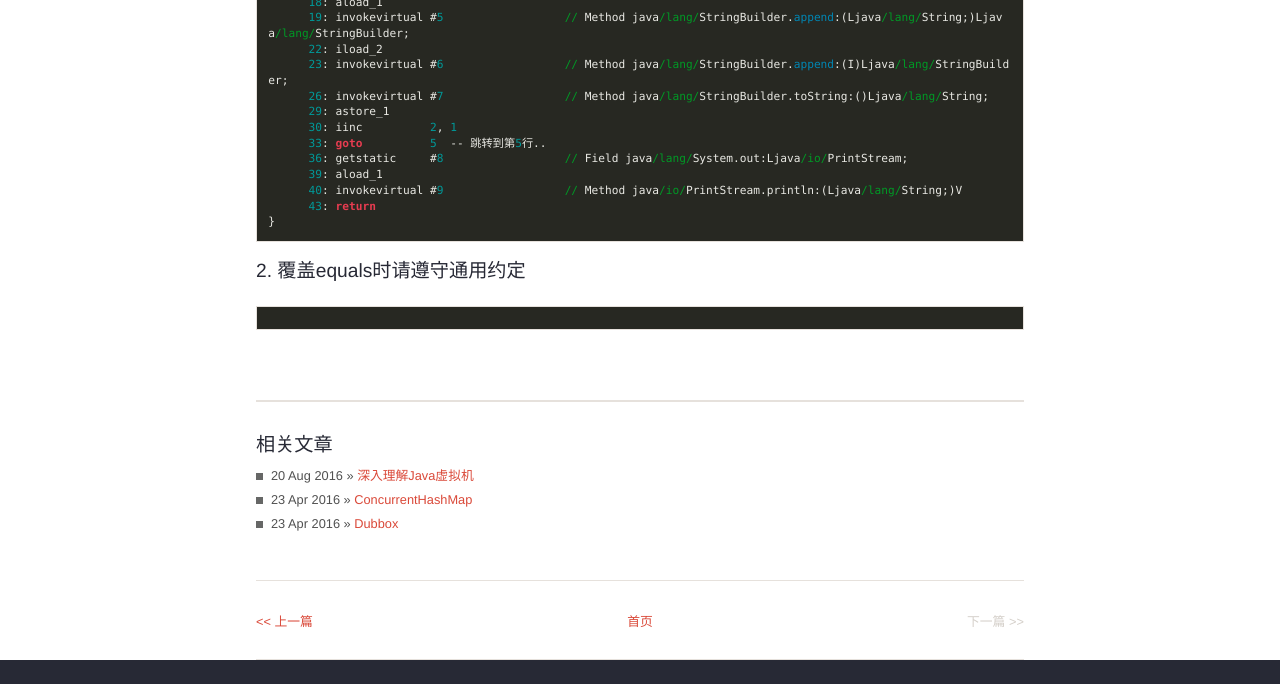
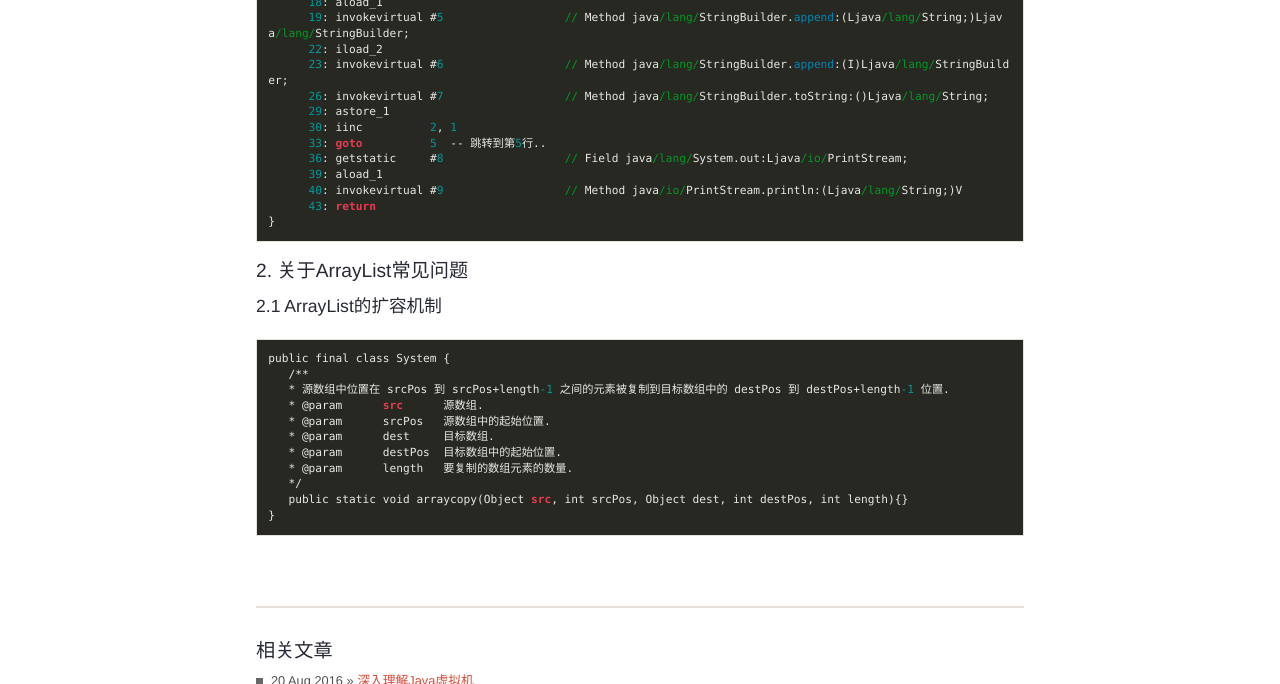
Before and after one commit to junhc/junhc.github.io, a Jekyll site: the page built from _posts/2017-03-31-java.md, in a window 1280 px wide and 900 px high, scrolled down 1794 px, cut to the strip 0-684 px from the top of the window. Built offline with Jekyll 4.4.1, drawn with Linux system fonts in a browser that asks for light colours; Markdown is read by kramdown in place of the engine named in the settings; comment, search, counter and statistics services are not loaded; some of the changed text lies outside the part shown.

Commit message:
Update 2017-03-31-java.md

````diff
--- a/_posts/2017-03-31-java.md
+++ b/_posts/2017-03-31-java.md
@@ -10,7 +10,7 @@ permalink: java
 
 ### 目录
 * [1. 深究字符串String类](#1-深究字符串String类)
-* [2. 覆盖equals时请遵守通用约定](#2-覆盖equals时请遵守通用约定)
+* [2. 关于ArrayList常见问题](#2-关于ArrayList常见问题)
 
 #### 1. 深究字符串String类
 重载运算符 “+” 与 StringBuilder 的冤缘
@@ -103,6 +103,19 @@ public class T {
 }
 ```
 
-#### 2. 覆盖equals时请遵守通用约定
+#### 2. 关于ArrayList常见问题
+##### 2.1 ArrayList的扩容机制
+
 ```vim
+public final class System {
+   /**
+   * 源数组中位置在 srcPos 到 srcPos+length-1 之间的元素被复制到目标数组中的 destPos 到 destPos+length-1 位置.
+   * @param      src      源数组.
+   * @param      srcPos   源数组中的起始位置.
+   * @param      dest     目标数组.
+   * @param      destPos  目标数组中的起始位置.
+   * @param      length   要复制的数组元素的数量.
+   */
+   public static void arraycopy(Object src, int srcPos, Object dest, int destPos, int length){}
+}
 ```
````
